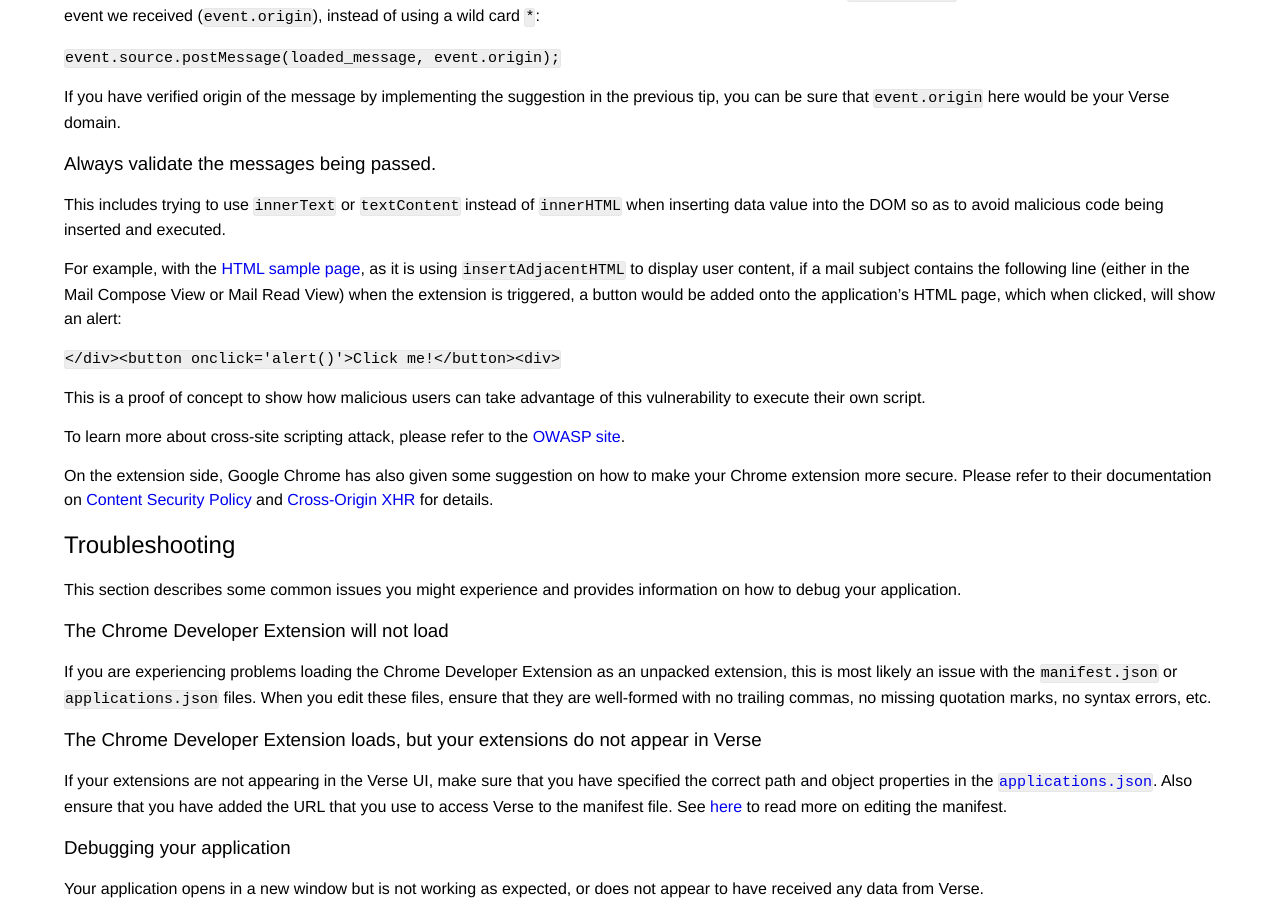
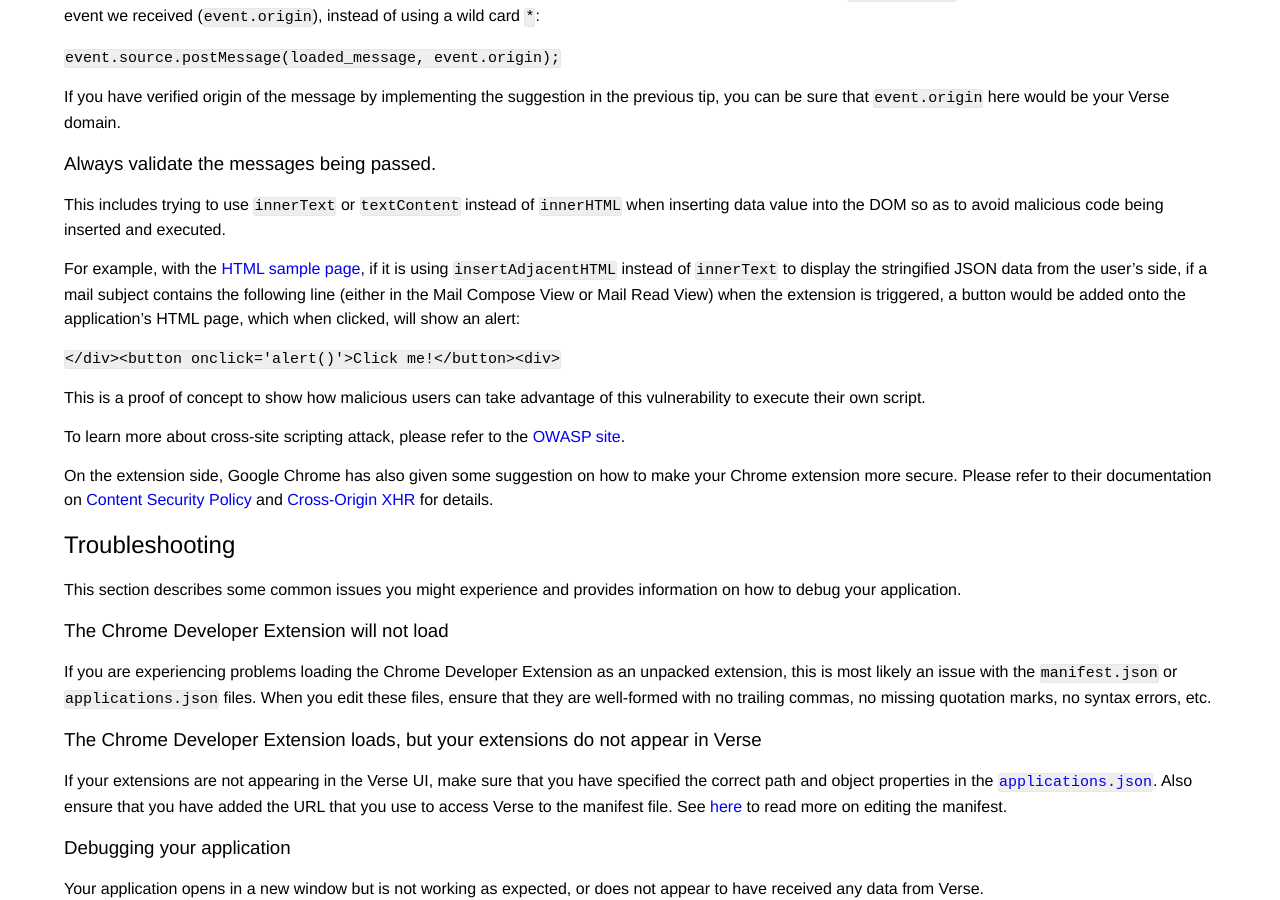
Before and after one commit to ibmverse/verse-developer, a Jekyll site: the page built from _reference/reference.md, in a window 1280 px wide and 900 px high, scrolled down 7185 px. Built offline with Jekyll 4.4.1, drawn with Linux system fonts in a browser that asks for light colours.

Commit message:
254453: a more secured action sample page

```diff
--- a/_reference/reference.md
+++ b/_reference/reference.md
@@ -320,7 +320,7 @@
 ### Always validate the messages being passed.
 This includes trying to use `innerText` or `textContent` instead of `innerHTML` when inserting data value into the DOM so as to avoid malicious code being inserted and executed.
 
-For example, with the [HTML sample page][5]{:target="_blank"}, as it is using `insertAdjacentHTML` to display user content, if a mail subject contains the following line (either in the Mail Compose View or Mail Read View) when the extension is triggered, a button would be added onto the application's HTML page, which when clicked, will show an alert:
+For example, with the [HTML sample page][5]{:target="_blank"}, if it is using `insertAdjacentHTML` instead of `innerText` to display the stringified JSON data from the user's side, if a mail subject contains the following line (either in the Mail Compose View or Mail Read View) when the extension is triggered, a button would be added onto the application's HTML page, which when clicked, will show an alert:
 
 `</div><button onclick='alert()'>Click me!</button><div>`
 
--- a/samples/actions.html
+++ b/samples/actions.html
@@ -21,8 +21,9 @@
 
         document.getElementById("status").innerHTML = "";
 
-        document.getElementById("messages").insertAdjacentHTML('beforeend', "Message received: "
-          + "<hr><pre>" + JSON.stringify(eventData, null, 2) + "</pre>");
+        document.getElementById("messages").innerHTML = "Message received: " + "<hr><pre id='json'></pre>";
+
+        document.getElementById("json").innerText = JSON.stringify(eventData, null, 2);
 
         /**
          * Message from Verse to check whether your web application is ready.
```
